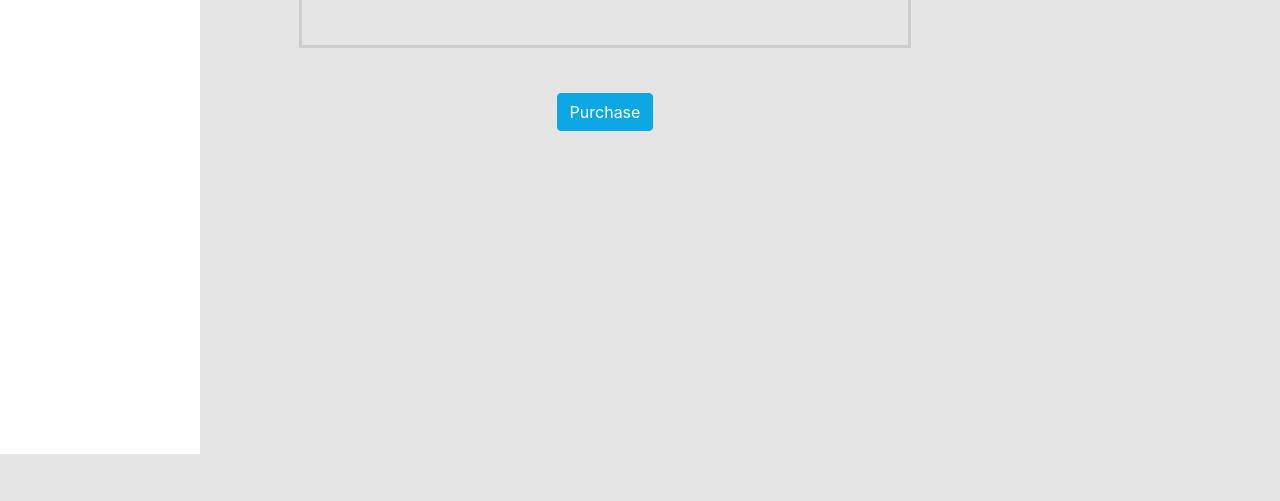
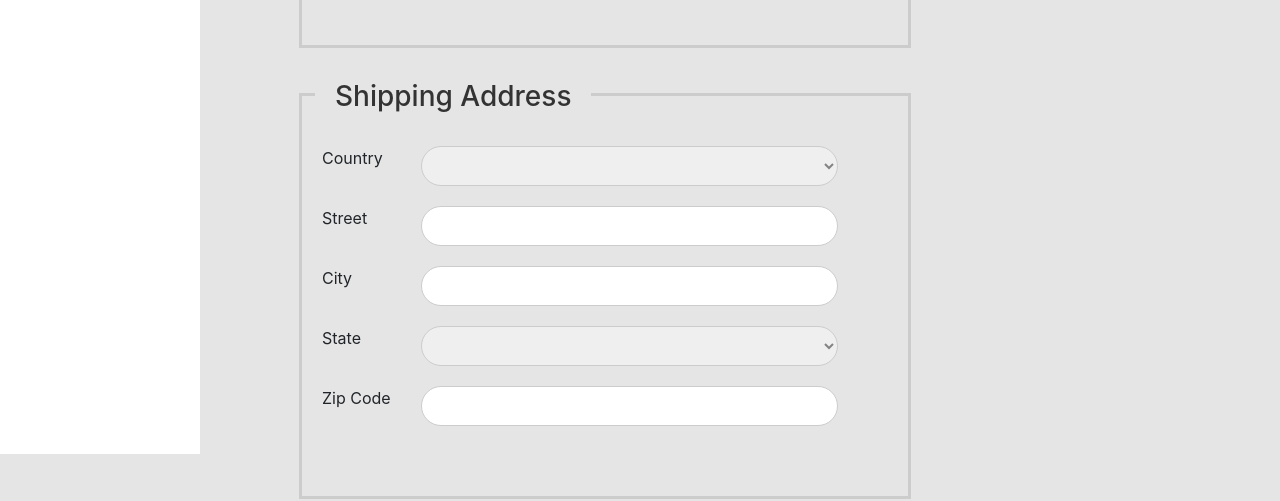
Before and after one commit to SaeedSatari/ecommerce-ui, an Angular app: page /checkout in a window 1280 px wide. Shown: the part 346-847 px from the top of the page. Built offline with nearby package versions, Linux system fonts and the light colour scheme; no server answers.

Commit message:
-added shipping address

```diff
--- a/src/app/components/checkout/checkout.component.html
+++ b/src/app/components/checkout/checkout.component.html
@@ -32,6 +32,58 @@
           </div>
         </div>
 
+        <div formGroupName="shippingAddress" class="form-area">
+          <h3>Shipping Address</h3>
+          <div class="row">
+            <div class="col-md-2"><label>Country</label></div>
+            <div class="col-md-9">
+              <div class="input-space">
+                <select formControlName="country">
+                  <option>TO DO</option>
+                </select>
+              </div>
+            </div>
+          </div>
+
+          <div class="row">
+            <div class="col-md-2"><label>Street</label></div>
+            <div class="col-md-9">
+              <div class="input-space">
+                <input formControlName="street" type="text">
+              </div>
+            </div>
+          </div>
+
+          <div class="row">
+            <div class="col-md-2"><label>City</label></div>
+            <div class="col-md-9">
+              <div class="input-space">
+                <input formControlName="city" type="text">
+              </div>
+            </div>
+          </div>
+
+          <div class="row">
+            <div class="col-md-2"><label>State</label></div>
+            <div class="col-md-9">
+              <div class="input-space">
+                <select formControlName="state">
+                  <option>TO DO</option>
+                </select>
+              </div>
+            </div>
+          </div>
+
+          <div class="row">
+            <div class="col-md-2"><label>Zip Code</label></div>
+            <div class="col-md-9">
+              <div class="input-space">
+                <input formControlName="zipCode" type="text">
+              </div>
+            </div>
+          </div>
+        </div>
+
         <div class="text-center">
           <button type="submit" class="btn btn-info">Purchase</button>
         </div>
--- a/src/app/components/checkout/checkout.component.ts
+++ b/src/app/components/checkout/checkout.component.ts
@@ -1,4 +1,4 @@
-import { Component, OnInit } from '@angular/core';
+import {Component, OnInit} from '@angular/core';
 import {FormBuilder, FormGroup} from "@angular/forms";
 
 @Component({
@@ -10,7 +10,8 @@ export class CheckoutComponent implements OnInit {
 
   checkoutFormGroup: FormGroup;
 
-  constructor(private formBuilder: FormBuilder) { }
+  constructor(private formBuilder: FormBuilder) {
+  }
 
   ngOnInit(): void {
     this.checkoutFormGroup = this.formBuilder.group({
@@ -18,11 +19,33 @@ export class CheckoutComponent implements OnInit {
         firstName: [''],
         lastName: [''],
         email: ['']
+      }),
+      shippingAddress: this.formBuilder.group({
+        street: [''],
+        city: [''],
+        state: [''],
+        country: [''],
+        zipCode: ['']
+      }),
+      billingAddress: this.formBuilder.group({
+        street: [''],
+        city: [''],
+        state: [''],
+        country: [''],
+        zipCode: ['']
+      }),
+      creditCard: this.formBuilder.group({
+        cardType: [''],
+        nameOnCard: [''],
+        cardNumber: [''],
+        securityCode: [''],
+        expirationMonth: [''],
+        expirationYear: ['']
       })
     });
   }
 
-  onSubmit(){
+  onSubmit() {
     console.log(this.checkoutFormGroup.get('customer').value);
   }
 
```
